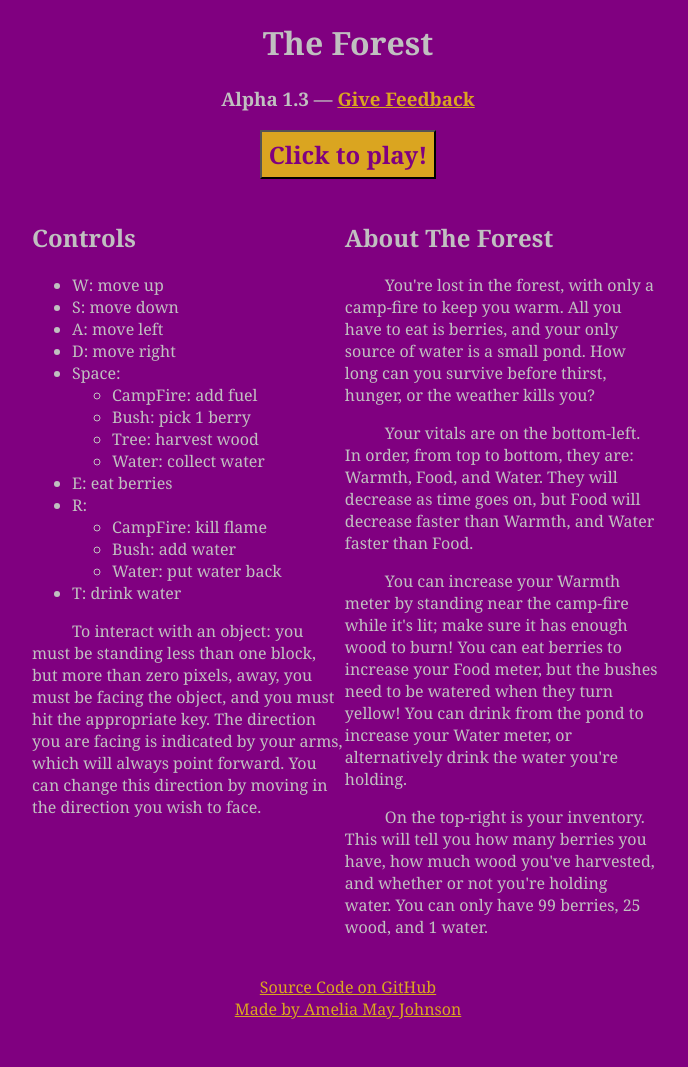
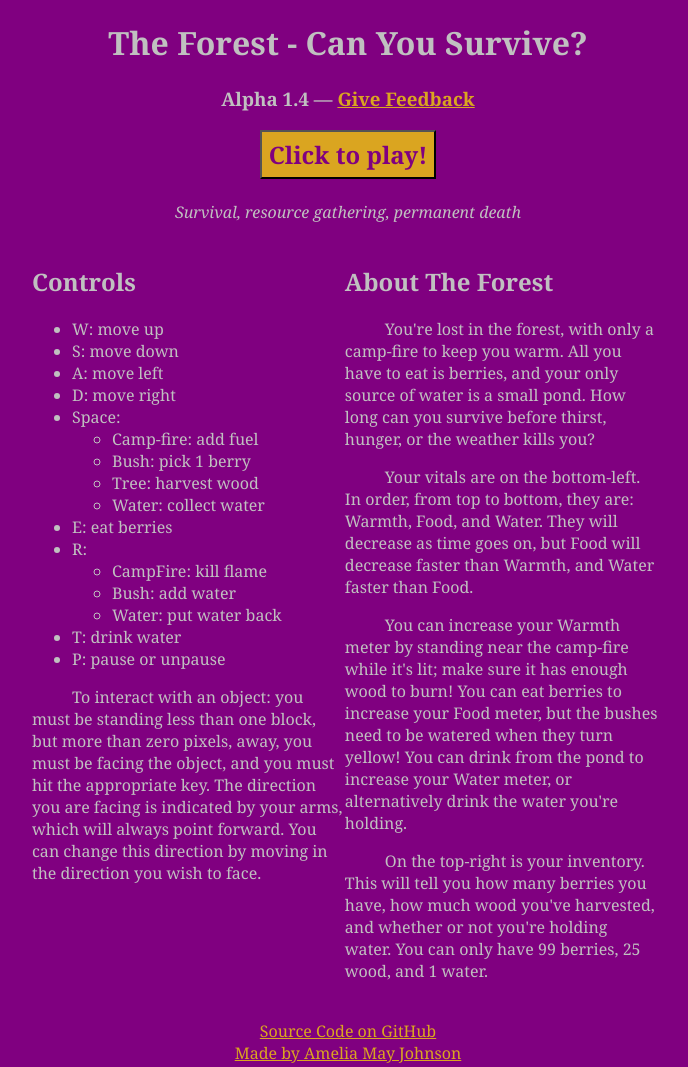
Before and after one commit to TheAmeliaMay/TheForest, a plain HTML site: page index.html in a window 1280 px wide. Shown: the whole page, without its empty margins (292-980 px from the left). Before the commit the page ends 1028 px from the top, so only its background shows below. Drawn offline with Linux system fonts and the light colour scheme.

Commit message:
Alpha 1.4
+ added "P" to the "Controls" list
+ added "tags" section in italics under the game
+ added <meta> HTML tags to help with search engines
+ changed the title, but not the name

```diff
--- a/index.html
+++ b/index.html
@@ -2,16 +2,21 @@
 <html>
 <head>
     <link href='style.css' rel='stylesheet' type='text/css'>
-    <title>The Forest</title>
+    <title>The Forest - Can You Survive?</title>
     <link rel="icon" type="x-icon" href="favicon.ico">
     <meta charset="utf-8">
+
+    <meta name="author" content="Amelia May Johnson">
+    <meta name="description" content="You're lost in the forest, with only a camp-fire to keep you warm. All you have to eat is berries, and your only source of water is a small pond. How long can you survive before thirst, hunger, or the weather kills you?">
+    <meta name="tags" content="survival forest game html5 javascript resource gathering permanent death permadeath one life">
 </head>
 <body>
     <div id="game_container" class="centered">
-        <h1>The Forest</h1>
-        <h3>Alpha 1.3 — <a href="https://forms.gle/8AXVjWiLVwinWLBy7" target="_blank">Give Feedback</a></h3>
+        <h1>The Forest - Can You Survive?</h1>
+        <h3>Alpha 1.4 — <a href="https://forms.gle/8AXVjWiLVwinWLBy7" target="_blank">Give Feedback</a></h3>
         <button id="startBtn" onclick="startGame();">Click to play!</button>
         <canvas id="canvas" width="1250vmin" height="700vmin">Loading...</canvas><br><br>
+        <i id="tags">Survival, resource gathering, permanent death</i><br><br>
     </div>
     <div id="1" class="row">
     <div id="controls" class="column">
@@ -22,7 +27,7 @@
             <li>A: move left</li>
             <li>D: move right</li>
             <li>Space: <ul>
-                <li>CampFire: add fuel</li>
+                <li>Camp-fire: add fuel</li>
                 <li>Bush: pick 1 berry</li>
                 <li>Tree: harvest wood</li>
                 <li>Water: collect water</li>
@@ -34,6 +39,7 @@
                 <li>Water: put water back</li>
             </ul></li>
             <li>T: drink water</li>
+            <li>P: pause or unpause</li>
         </ul>
         <p>To interact with an object: you must be standing less than one block, but more than zero pixels, away, you must be facing the object, and you must hit the appropriate key. The direction you are facing is indicated by your arms, which will always point forward. You can change this direction by moving in the direction you wish to face.</p>
     </div>
```
